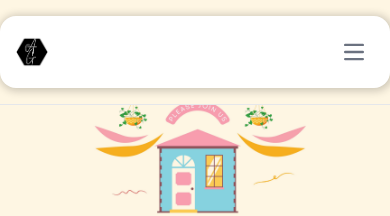
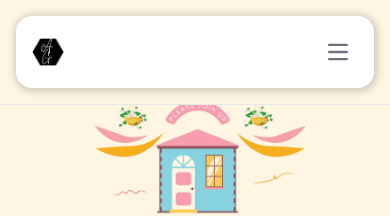
Before and after one commit to ankithg03/house-warming, a Next.js app: page / in a window 390 px wide. Shown: the top 216 px of the page. Built offline with nearby package versions, Linux system fonts and the light colour scheme.

Commit message:
Inital commit

```diff
--- a/components/Portfolio.tsx
+++ b/components/Portfolio.tsx
@@ -37,7 +37,7 @@ export const Portfolio: React.FC = () => {
     <div className="flex flex-col min-h-dvh">
       <header>
         <nav className="bg-[#fef6e3] dark:bg-gray-900 fixed w-full z-20 top-0 start-0 border-b border-gray-200 dark:border-gray-600 ">
-      <div className={`max-w-screen-xl flex flex-wrap items-center justify-between mx-auto p-4 transition-all transition-transform duration-1000 ${s['nav-bar']} m-4 mx-4 md:mx-auto`}>
+      <div className={`max-w-screen-xl flex flex-wrap items-center justify-between p-4 transition-all transition-transform duration-1000 ${s['nav-bar']} m-4 mx-4 md:mx-auto`}>
         <Link
           href=""
           className="flex items-center space-x-3 rtl:space-x-reverse"
```
